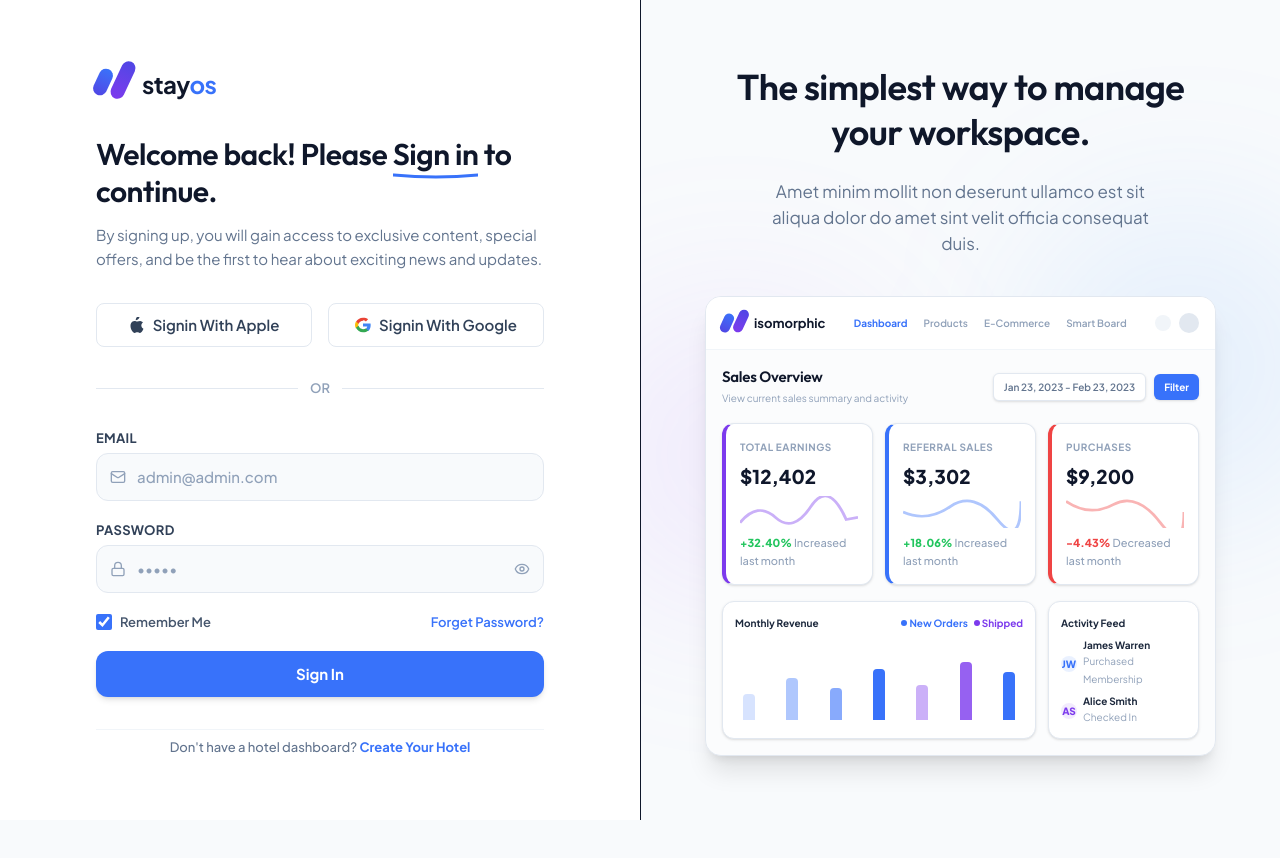
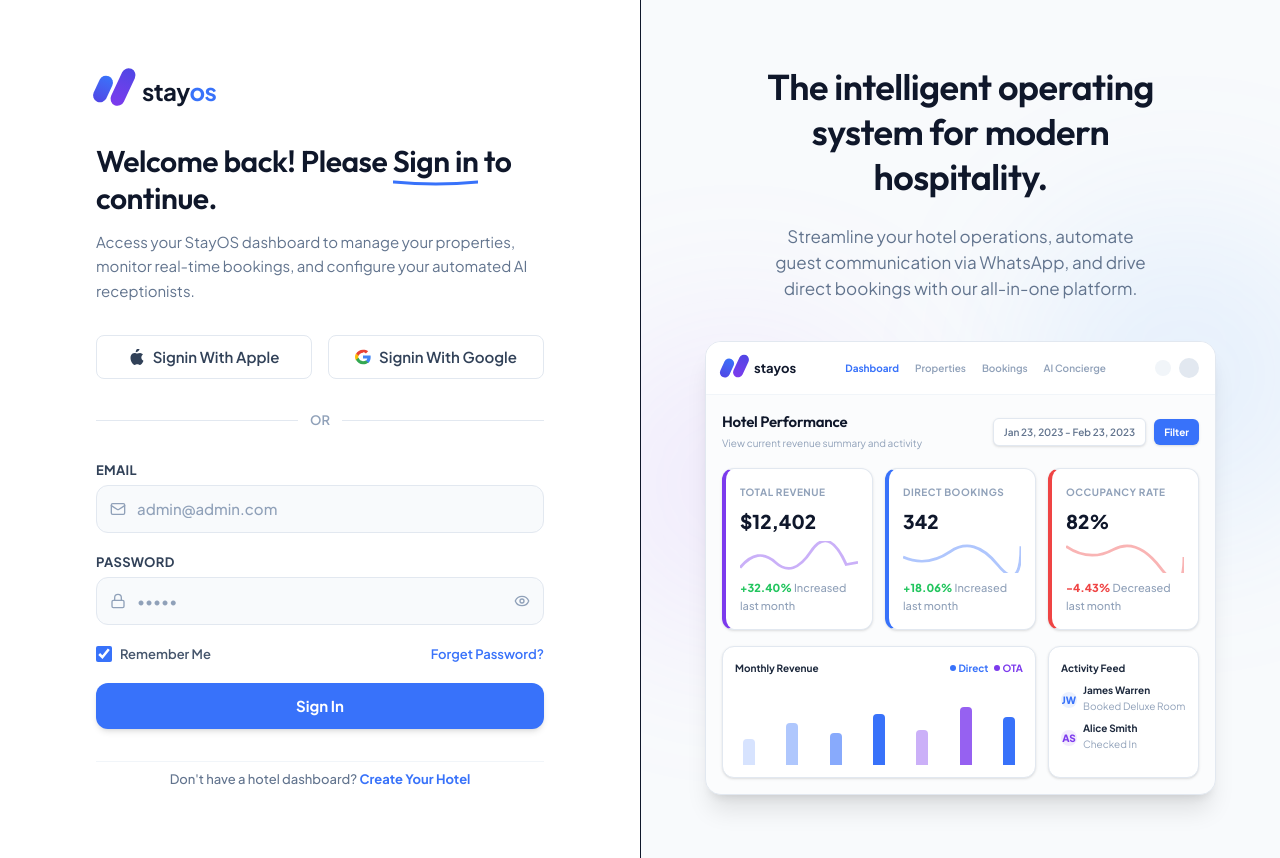
Before and after one commit to MethodManav/stay-os, a React (Vite) app in the folder frontend/: page /login in a window 1280 px wide. Before the commit the page ends 820 px from the top, so only its background shows below. Built offline with nearby package versions, Linux system fonts and the light colour scheme; no server answers; a web font is replaced by a local one.

Commit message:
feat: update LoginSignup copy and dashboard mockup UI for hospitality industry focus

```diff
--- a/frontend/src/components/LoginSignup.tsx
+++ b/frontend/src/components/LoginSignup.tsx
@@ -92,7 +92,7 @@ export const LoginSignup: React.FC = () => {
               to continue.
             </h1>
             <p className="text-sm text-slate-500 leading-relaxed font-normal">
-              By signing up, you will gain access to exclusive content, special offers, and be the first to hear about exciting news and updates.
+              Access your StayOS dashboard to manage your properties, monitor real-time bookings, and configure your automated AI receptionists.
             </p>
           </div>
 
@@ -232,10 +232,10 @@ export const LoginSignup: React.FC = () => {
         <div className="max-w-xl w-full text-center space-y-6 z-10 flex flex-col items-center">
           {/* Header titles */}
           <h2 className="text-3xl xl:text-4xl font-extrabold text-slate-900 tracking-tight leading-tight max-w-md">
-            The simplest way to manage your workspace.
+            The intelligent operating system for modern hospitality.
           </h2>
           <p className="text-sm xl:text-base text-slate-500 max-w-sm">
-            Amet minim mollit non deserunt ullamco est sit aliqua dolor do amet sint velit officia consequat duis.
+            Streamline your hotel operations, automate guest communication via WhatsApp, and drive direct bookings with our all-in-one platform.
           </p>
 
           {/* CSS-rendered live mockup card (mimicking the dashboard in user screenshot) */}
@@ -248,13 +248,13 @@ export const LoginSignup: React.FC = () => {
                   <div className="w-2.5 h-5 rounded-full bg-gradient-to-b from-brand-primary to-[#4f46e5] rotate-[25deg]"></div>
                   <div className="w-2.5 h-6 rounded-full bg-gradient-to-b from-[#4f46e5] to-[#7c3aed] rotate-[25deg] -translate-y-0.5"></div>
                 </div>
-                <span className="font-bold text-slate-900 text-xs">isomorphic</span>
+                <span className="font-bold text-slate-900 text-xs">stayos</span>
               </div>
               <div className="flex gap-4 text-[10px] text-slate-400 font-semibold">
                 <span className="text-brand-primary font-bold">Dashboard</span>
-                <span>Products</span>
-                <span>E-Commerce</span>
-                <span>Smart Board</span>
+                <span>Properties</span>
+                <span>Bookings</span>
+                <span>AI Concierge</span>
               </div>
               <div className="flex items-center gap-2">
                 <div className="w-4 h-4 rounded-full bg-slate-100"></div>
@@ -267,8 +267,8 @@ export const LoginSignup: React.FC = () => {
               {/* Sales Overview Title block */}
               <div className="flex justify-between items-center">
                 <div>
-                  <h3 className="font-bold text-text-primary text-sm">Sales Overview</h3>
-                  <span className="text-[10px] text-slate-400">View current sales summary and activity</span>
+                  <h3 className="font-bold text-text-primary text-sm">Hotel Performance</h3>
+                  <span className="text-[10px] text-slate-400">View current revenue summary and activity</span>
                 </div>
                 <div className="flex items-center gap-2">
                   <span className="text-[10px] px-2.5 py-1 bg-white border border-slate-200 rounded-md font-semibold text-slate-500 shadow-sm cursor-default flex items-center">
@@ -284,7 +284,7 @@ export const LoginSignup: React.FC = () => {
               <div className="grid grid-cols-3 gap-3">
                 {/* Card 1: Total Earnings */}
                 <div className="bg-white border-l-4 border-l-[#7c3aed] border border-slate-200 rounded-xl p-3.5 shadow-sm space-y-1.5 relative overflow-hidden">
-                  <span className="text-[10px] font-bold text-slate-400 uppercase tracking-wider block">Total Earnings</span>
+                  <span className="text-[10px] font-bold text-slate-400 uppercase tracking-wider block">Total Revenue</span>
                   <span className="text-lg font-black text-slate-900 block">$12,402</span>
                   {/* Wave line placeholder */}
                   <svg className="w-full h-8 text-[#7c3aed]/40" viewBox="0 0 100 30" preserveAspectRatio="none">
@@ -295,8 +295,8 @@ export const LoginSignup: React.FC = () => {
 
                 {/* Card 2: Referral Sales */}
                 <div className="bg-white border-l-4 border-l-brand-primary border border-slate-200 rounded-xl p-3.5 shadow-sm space-y-1.5 relative overflow-hidden">
-                  <span className="text-[10px] font-bold text-slate-400 uppercase tracking-wider block">Referral Sales</span>
-                  <span className="text-lg font-black text-slate-900 block">$3,302</span>
+                  <span className="text-[10px] font-bold text-slate-400 uppercase tracking-wider block">Direct Bookings</span>
+                  <span className="text-lg font-black text-slate-900 block">342</span>
                   {/* Wave line placeholder */}
                   <svg className="w-full h-8 text-brand-primary/40" viewBox="0 0 100 30" preserveAspectRatio="none">
                     <path d="M0,15 Q20,25 40,10 T80,22 T100,5" stroke="currentColor" strokeWidth="2.5" fill="none" />
@@ -306,8 +306,8 @@ export const LoginSignup: React.FC = () => {
 
                 {/* Card 3: Purchases */}
                 <div className="bg-white border-l-4 border-l-[#ef4444] border border-slate-200 rounded-xl p-3.5 shadow-sm space-y-1.5 relative overflow-hidden">
-                  <span className="text-[10px] font-bold text-slate-400 uppercase tracking-wider block">Purchases</span>
-                  <span className="text-lg font-black text-slate-900 block">$9,200</span>
+                  <span className="text-[10px] font-bold text-slate-400 uppercase tracking-wider block">Occupancy Rate</span>
+                  <span className="text-lg font-black text-slate-900 block">82%</span>
                   {/* Wave line placeholder */}
                   <svg className="w-full h-8 text-[#ef4444]/40" viewBox="0 0 100 30" preserveAspectRatio="none">
                     <path d="M0,5 Q20,20 40,8 T80,25 T100,15" stroke="currentColor" strokeWidth="2.5" fill="none" />
@@ -323,8 +323,8 @@ export const LoginSignup: React.FC = () => {
                   <div className="flex justify-between items-center">
                     <span className="font-bold text-slate-800 text-[10px]">Monthly Revenue</span>
                     <div className="flex gap-1.5 text-[10px] font-bold">
-                      <span className="text-brand-primary flex items-center gap-0.5"><span className="w-1.5 h-1.5 rounded-full bg-brand-primary inline-block"></span>New Orders</span>
-                      <span className="text-[#7c3aed] flex items-center gap-0.5"><span className="w-1.5 h-1.5 rounded-full bg-[#7c3aed] inline-block"></span>Shipped</span>
+                      <span className="text-brand-primary flex items-center gap-0.5"><span className="w-1.5 h-1.5 rounded-full bg-brand-primary inline-block"></span>Direct</span>
+                      <span className="text-[#7c3aed] flex items-center gap-0.5"><span className="w-1.5 h-1.5 rounded-full bg-[#7c3aed] inline-block"></span>OTA</span>
                     </div>
                   </div>
                   {/* CSS graph bars */}
@@ -347,7 +347,7 @@ export const LoginSignup: React.FC = () => {
                       <div className="w-4 h-4 rounded-full bg-brand-primary/10 flex items-center justify-center text-[10px] font-extrabold text-brand-primary">JW</div>
                       <div className="flex-1 min-w-0">
                         <p className="text-[10px] font-bold text-slate-800 truncate leading-none">James Warren</p>
-                        <span className="text-[10px] text-slate-400 block mt-0.5">Purchased Membership</span>
+                        <span className="text-[10px] text-slate-400 block mt-0.5">Booked Deluxe Room</span>
                       </div>
                     </div>
                     <div className="flex items-center gap-1.5">
```
